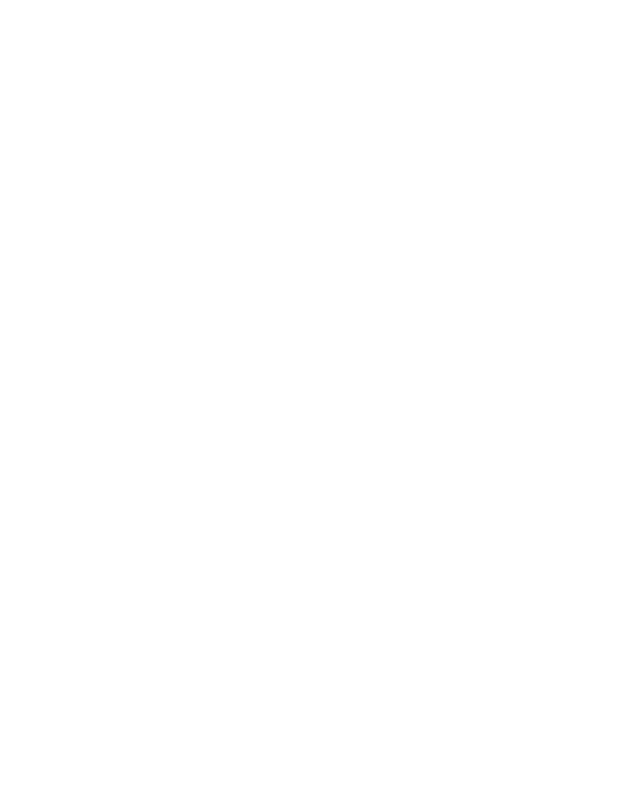
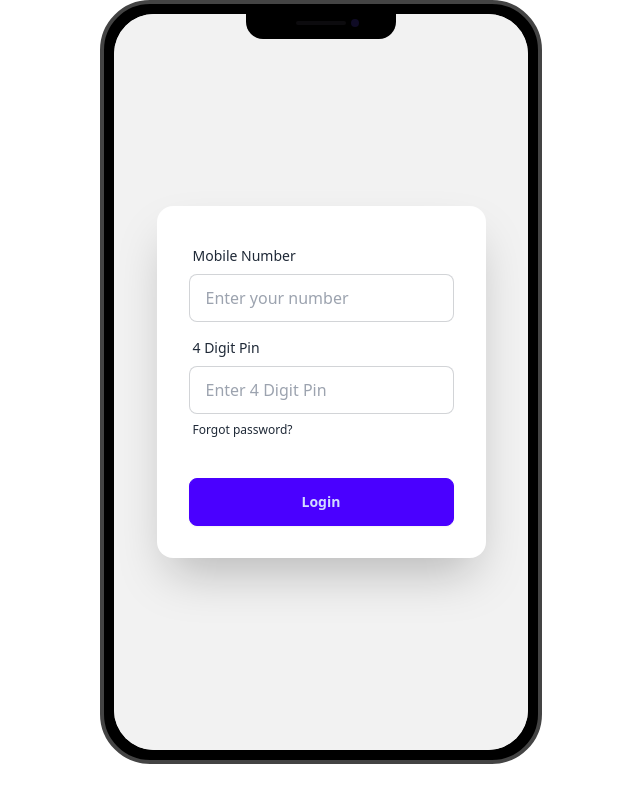
Before and after one commit to masudulalam/Payoo-MFS, a plain HTML site: page index.html in a window 1280 px wide. Shown: the whole page, without its empty margins (319-959 px from the left). Drawn offline with nearby package versions, Linux system fonts and the light colour scheme.

Commit message:
added simple login event handler and prevent default

```diff
--- a/index.html
+++ b/index.html
@@ -1,11 +1,55 @@
 <!DOCTYPE html>
 <html lang="en">
+
 <head>
     <meta charset="UTF-8">
     <meta name="viewport" content="width=device-width, initial-scale=1.0">
     <title>Payoo MFS</title>
+    <!-- daisy UI -->
+    <link href="https://cdn.jsdelivr.net/npm/daisyui@4.12.14/dist/full.min.css" rel="stylesheet" type="text/css" />
+    <script src="https://cdn.tailwindcss.com"></script>
 </head>
+
 <body>
+    <main class="flex justify-center">
+        <div class="mockup-phone">
+            <div class="camera"></div>
+            <div class="display">
+                <div class="artboard artboard-demo phone-3">
+                    <!-- Login Section -->
+                    <div class="hero bg-base-200 min-h-screen">
+                        <div class="hero-content flex-col">
+                            <div class="card bg-base-100 w-full max-w-sm shrink-0 shadow-2xl">
+                                <form class="card-body">
+                                    <div class="form-control">
+                                        <label class="label">
+                                            <span class="label-text">Mobile Number</span>
+                                        </label>
+                                        <input id="phone-number" type="text" placeholder="Enter your number" class="input input-bordered" required />
+                                    </div>
+                                    <div class="form-control">
+                                        <label class="label">
+                                            <span class="label-text">4 Digit Pin</span>
+                                        </label>
+                                        <input type="password" placeholder="Enter 4 Digit Pin" class="input input-bordered"
+                                            required />
+                                        <label class="label">
+                                            <a href="#" class="label-text-alt link link-hover">Forgot password?</a>
+                                        </label>
+                                    </div>
+                                    <div class="form-control mt-6">
+                                        <button id="btn-login" class="btn btn-primary">Login</button>
+                                    </div>
+                                </form>
+                            </div>
+                        </div>
+                    </div>
+                </div>
+            </div>
+        </div>
+    </main>
 
+    <script src="./js/login.js"></script>
 </body>
+
 </html>
--- /dev/null
+++ b/js/login.js
@@ -0,0 +1,15 @@
+// console.log('from login.js');
+
+// document.getElementById('id').addEventListener('click', fun)
+
+// step - 1: set event handler:
+document.getElementById('btn-login').addEventListener('click', function(event) {
+    // step - 2: prevent default behavior(prevent reloading browser)
+    event.preventDefault();
+    console.log('Login button clicked.');
+
+    // step - 3: get the phone number
+    const phoneNumber = document.getElementById('phone-number').value;
+    console.log(phoneNumber);
+
+});
```
Also changed, not shown: tailwind.config.js (added).
